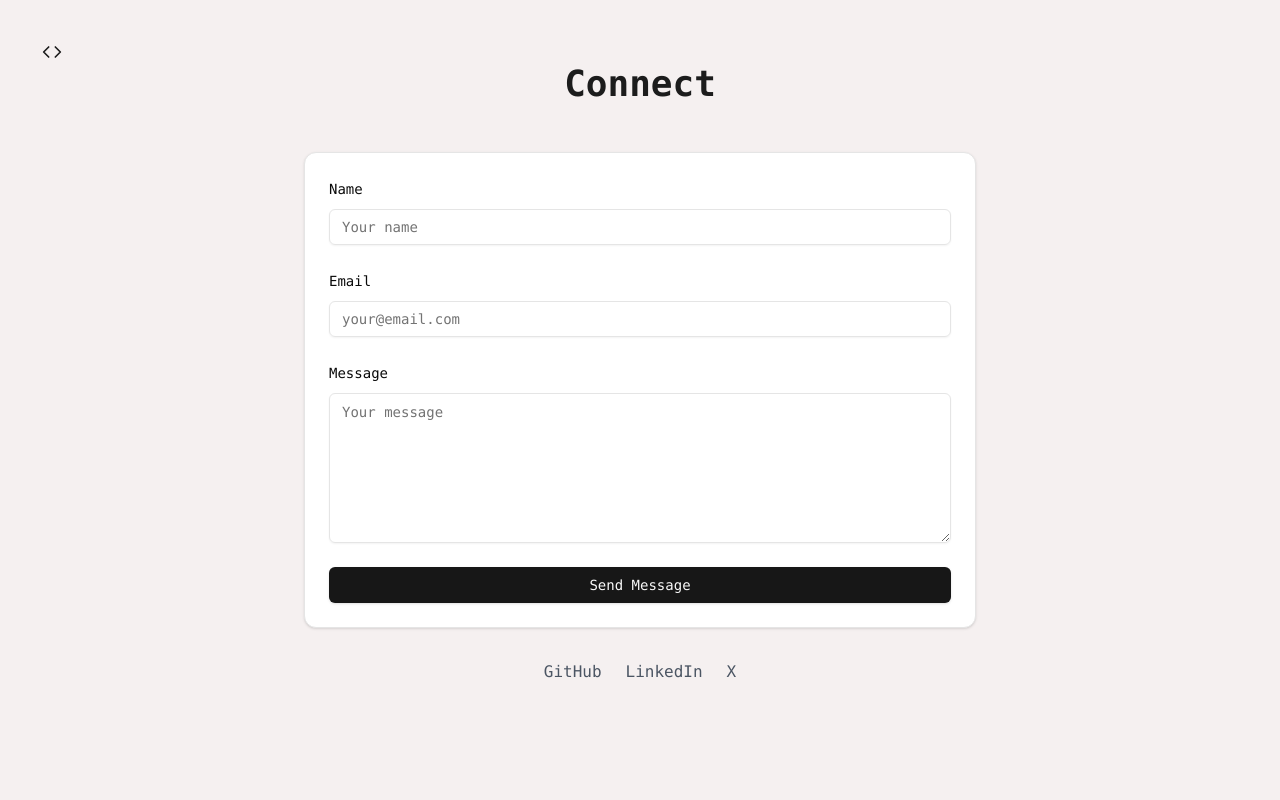
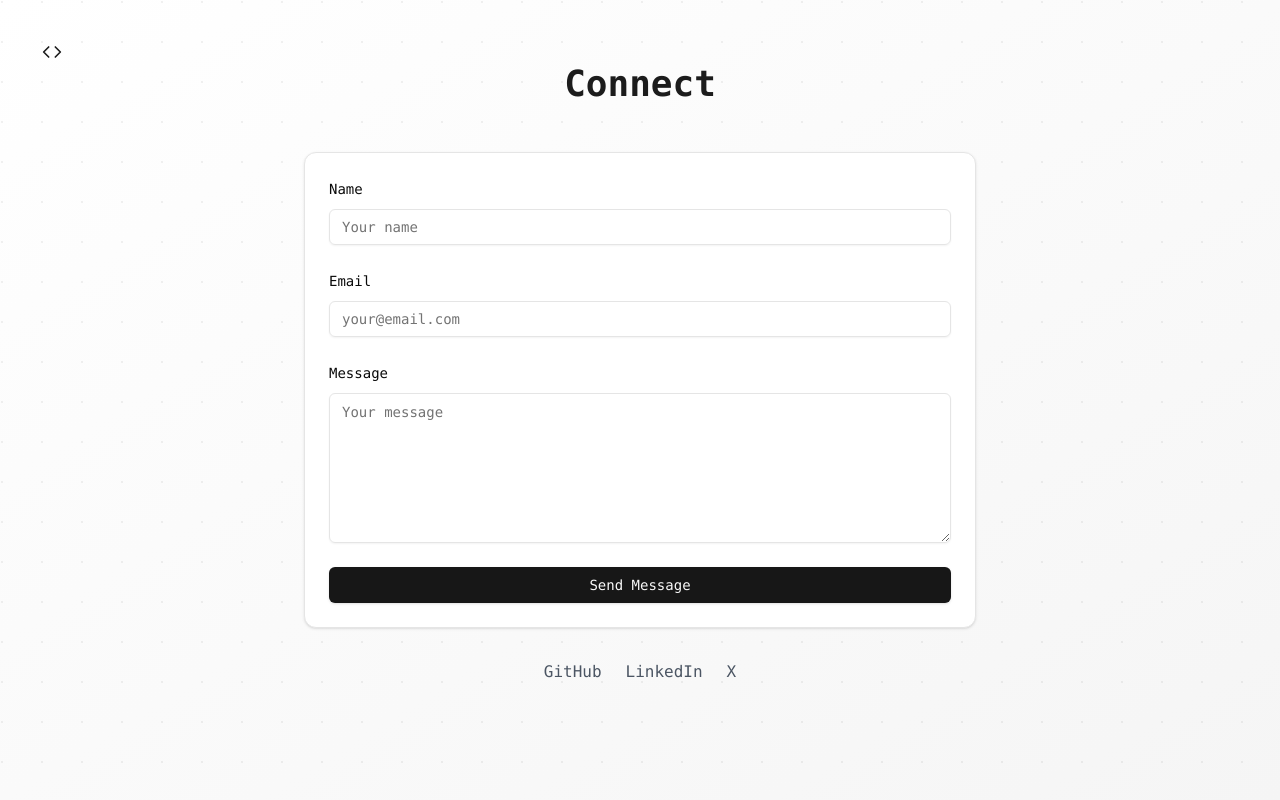
Before and after one commit to KushalPraja/portfolio, a Next.js app: page /contact in a window 1280 px wide. Built offline with nearby package versions, Linux system fonts and the light colour scheme.

Commit message:
feat: add background pattern to contact page for enhanced visual appeal

```diff
--- a/app/contact/page.tsx
+++ b/app/contact/page.tsx
@@ -11,9 +11,36 @@ const socialLinks = [
   { name: "X", url: "https://x.com/KushalPraj" }
 ];
 
+const BackgroundPattern = () => (
+  <div className="fixed inset-0 -z-10 h-full w-full">
+    <svg className="absolute h-full w-full" xmlns="http://www.w3.org/2000/svg">
+      <defs>
+        <pattern
+          id="dotPattern"
+          x="0"
+          y="0"
+          width="40"
+          height="40"
+          patternUnits="userSpaceOnUse"
+        >
+          <circle cx="2" cy="2" r="1" fill="rgba(0,0,0,0.07)" />
+        </pattern>
+        <linearGradient id="pageGradient" x1="0%" y1="0%" x2="100%" y2="100%">
+          <stop offset="0%" stopColor="#ffffff" />
+          <stop offset="100%" stopColor="#f5f5f5" />
+        </linearGradient>
+      </defs>
+      <rect x="0" y="0" width="100%" height="100%" fill="url(#pageGradient)" />
+      <rect x="0" y="0" width="100%" height="100%" fill="url(#dotPattern)" />
+    </svg>
+  </div>
+);
+
 export default function Contact() {
   return (
-    <div className="min-h-screen p-8 md:p-16 font-mono">
+    <>
+      <BackgroundPattern />
+      <div className="relative min-h-screen p-8 md:p-16 font-mono">
         <motion.div
           initial={{ opacity: 0, y: 20 }}
           animate={{ opacity: 1, y: 0 }}
@@ -73,5 +100,6 @@ export default function Contact() {
           </div>
         </motion.div>
       </div>
+    </>
   );
 }
```
Lines whose indentation alone changed are shown as unchanged.
